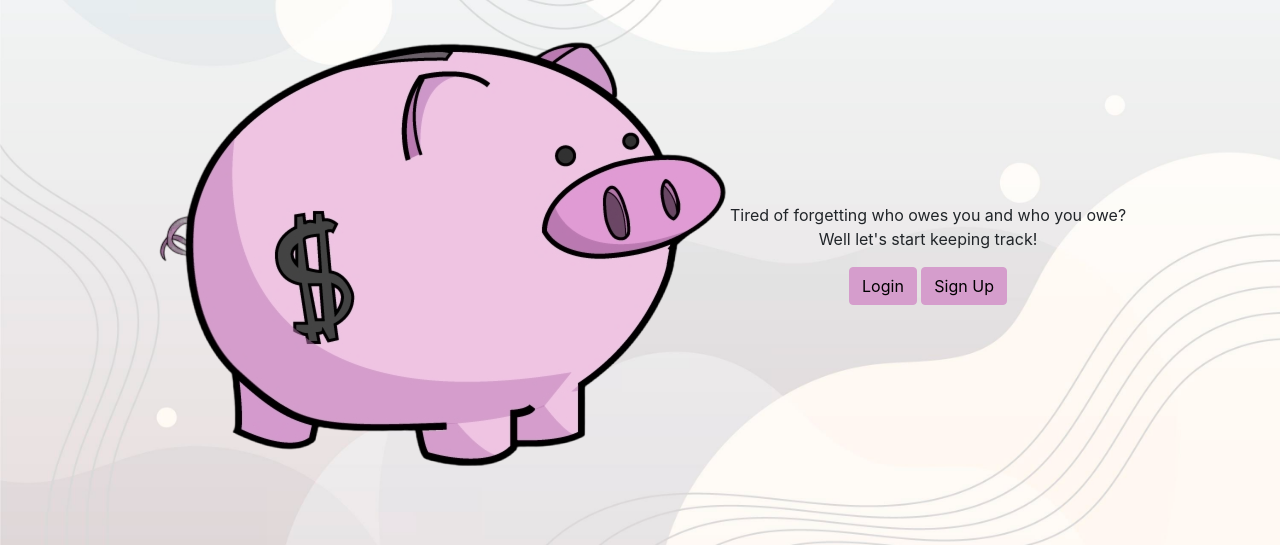
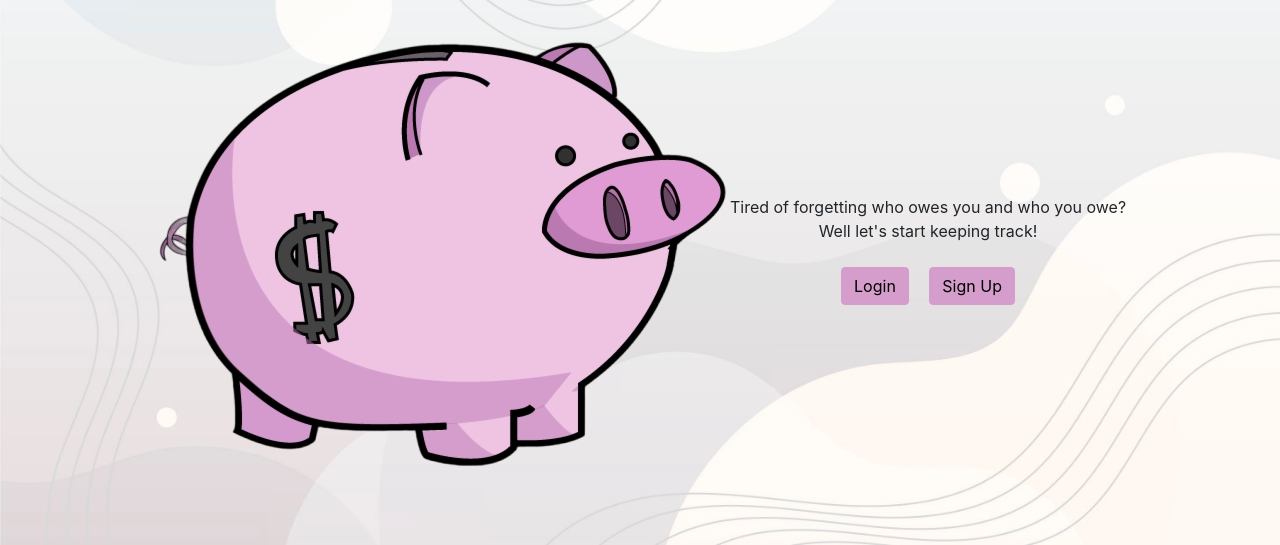
Before and after one commit to dimiprousalis/GoodDimes, a Node project: template views/index.ejs in a window 1280 px wide. Shown: the part 233-778 px from the top of the page. Run offline with Node 20 templates, Linux system fonts and the light colour scheme; the template is opened without the code that fills it, so the values that code supplies are empty; some libraries are stand-ins or nearby versions.

Commit message:
edit btn

```diff
--- a/public/css/style.css
+++ b/public/css/style.css
@@ -46,7 +46,9 @@ h1 {
     color: black;
 }
 
-
+#home .btn {
+    margin: .5rem;
+}
 
 .formBox {
     background: white;
```
